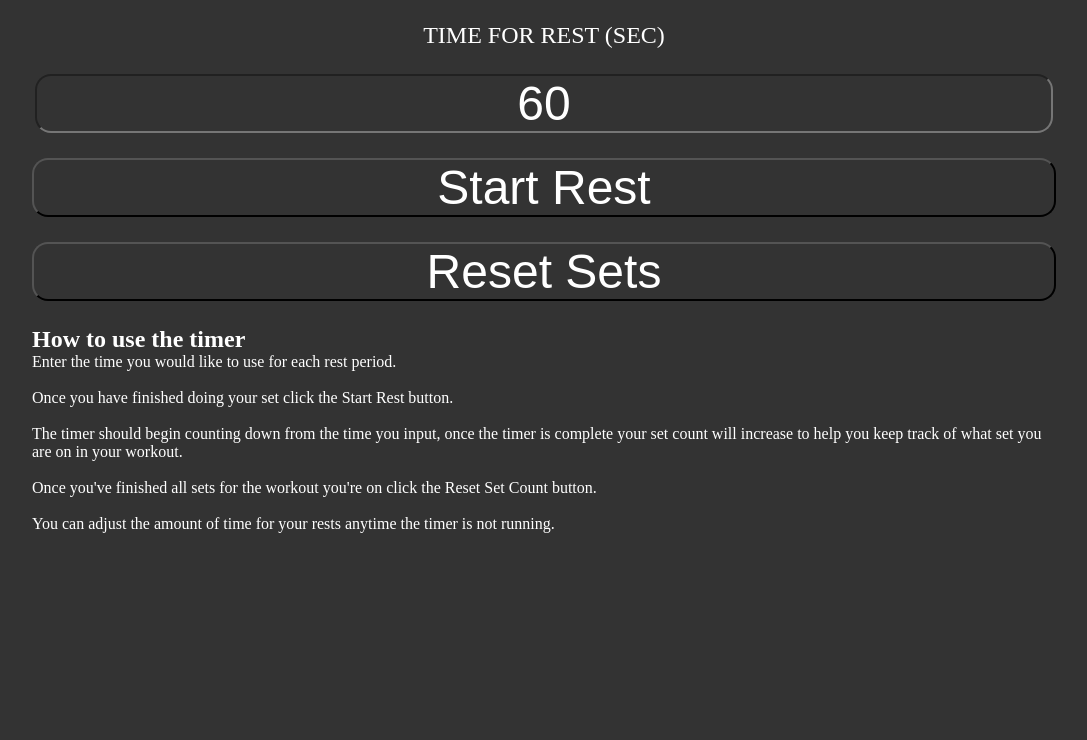
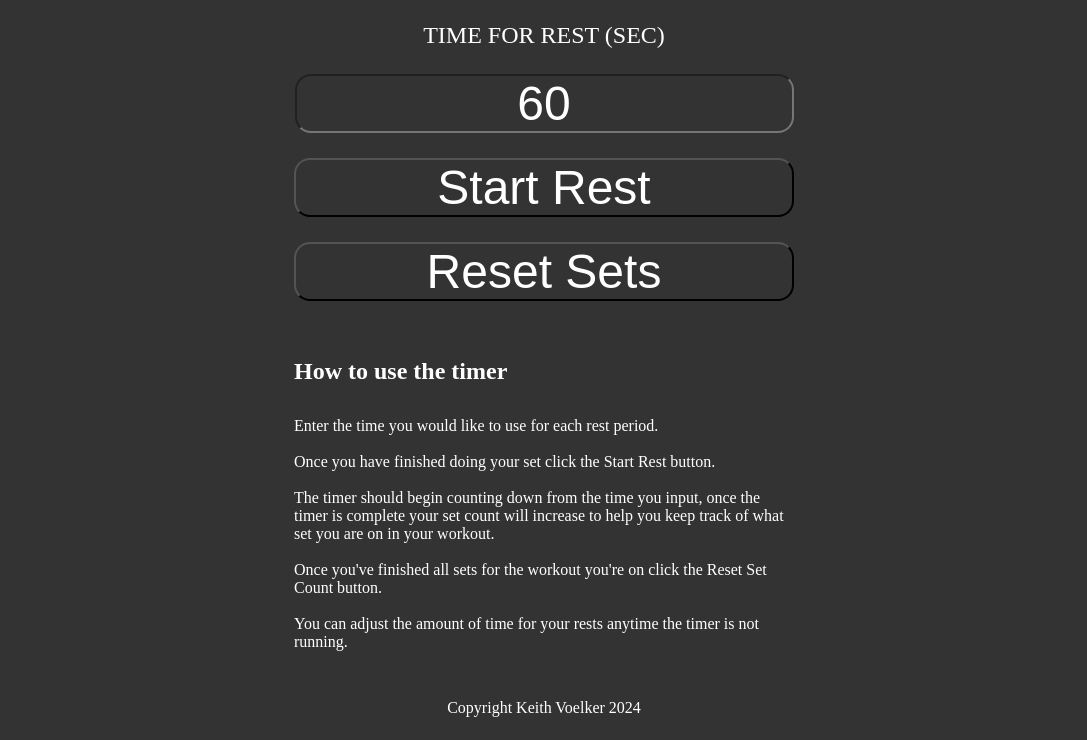
Before and after one commit to git-kv/workout-rest-timer, a plain HTML site: page index.html in a window 1280 px wide. Shown: the part 242-982 px from the top of the page, without its empty margins (96-1183 px from the left). Before the commit the page ends 800 px from the top, so only its background shows below. Drawn offline with Linux system fonts and the light colour scheme.

Commit message:
added footer

```diff
--- a/index.html
+++ b/index.html
@@ -31,6 +31,8 @@
       <h2>How to use the timer</h2>
       <div>Enter the time you would like to use for each rest period.<br><br>Once you have finished doing your set click the Start Rest button.<br><br>The timer should begin counting down from the time you input, once the timer is complete your set count will increase to help you keep track of what set you are on in your workout.<br><br>Once you've finished all sets for the workout you're on click the Reset Set Count button.<br><br>You can adjust the amount of time for your rests anytime the timer is not running.</div>
     </div>
+
+    <div class="footer">Copyright Keith Voelker 2024</div>
   </div>
 </body>
 </html>
--- a/style.css
+++ b/style.css
@@ -10,6 +10,7 @@
   grid-template-columns: 1fr;
   text-align: center;
   width: 80vw;
+  max-width: 500px;
   margin: 0 auto;
   padding-top: 30px;
   gap: 25px;
@@ -62,3 +63,13 @@ input[type=number].no-spinner {
   text-align: left;
   margin: 0 auto;
 }
+
+.about h2 {
+  margin: 2rem 0 2rem 0;
+}
+
+.footer {
+  height: 4rem;
+  display: grid;
+  align-items: center;
+}
```
